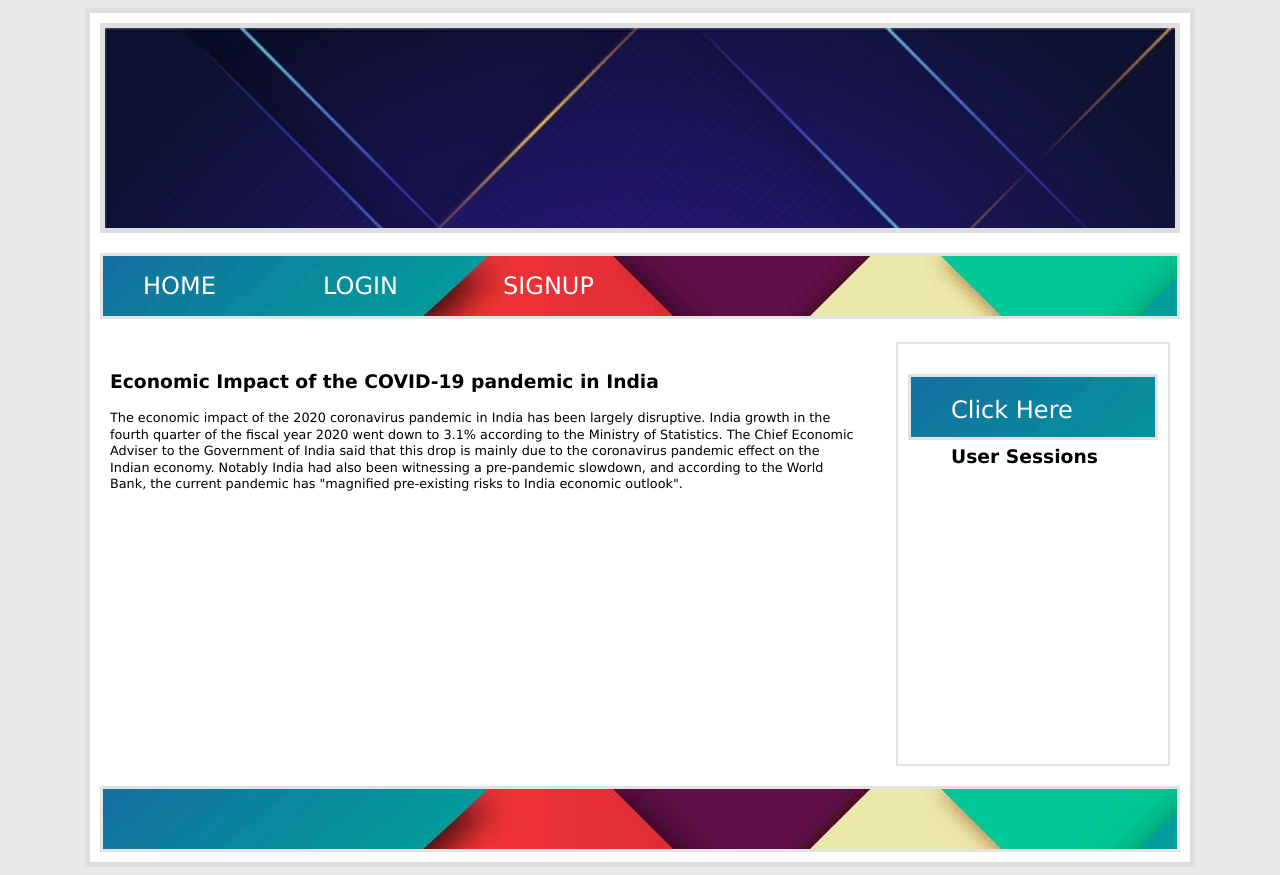
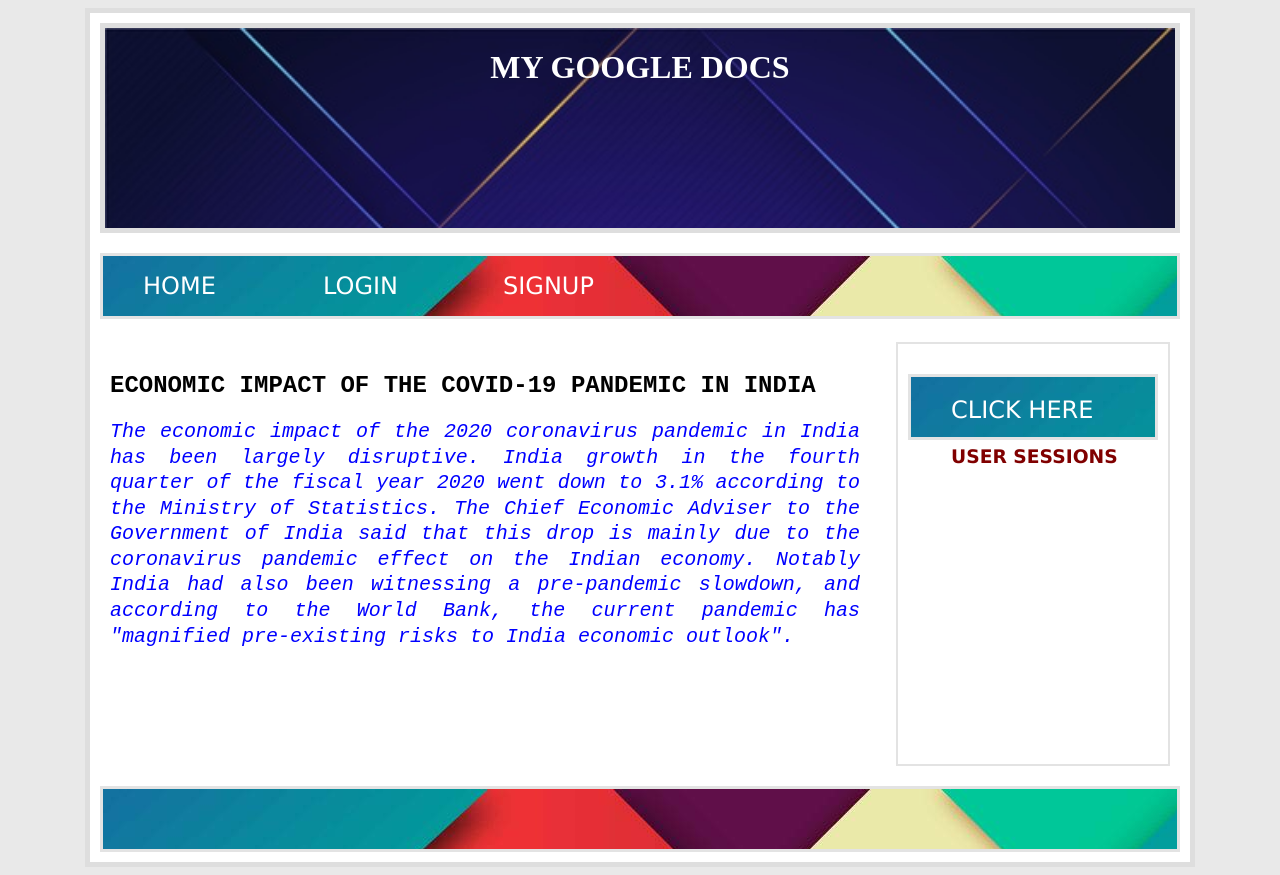
Before and after one commit to a0b1h0i1/Vit_Assignment_First, a PHP site: page /main.php in a window 1280 px wide. Run offline with PHP 8.4, Linux system fonts and the light colour scheme.

Commit message:
My Source code

```diff
--- a/FinalProject/Template.php
+++ b/FinalProject/Template.php
@@ -8,6 +8,7 @@
     <body>
         <div id="wrapper">
             <div id="banner">
+                <h1>My Google Docs</h1>
             </div>
 
             <nav id="navigation">
--- a/FinalProject/css/style.css
+++ b/FinalProject/css/style.css
@@ -6,10 +6,36 @@ body
 
 body p
 {
-    font-size: 0.8em;
+    font-size: 20px;
     line-height: 1.28;
 }
 
+p
+{
+    font-size: 120px;
+    color: blue;
+    font-style: italic;
+    font-family: "Courier New", Courier, monospace;
+    text-align: justify;
+
+
+}
+h1{
+    color:white;
+    font-family: "Times New Roman", Times, serif;
+    text-transform: uppercase;
+    text-align: center;
+}
+h2 {
+  color: black;
+  font-family: "Courier New", Courier, monospace;
+  text-transform: uppercase;
+}
+h3 {
+  color: maroon;
+
+  text-transform: uppercase;
+}
 #wrapper
 {
     width: 1080px;
@@ -72,6 +98,7 @@ footer
 #nav
 {
     list-style: none;
+
 }
 
 #nav ul
--- a/FinalProject/index.php
+++ b/FinalProject/index.php
@@ -3,7 +3,7 @@ $title = "Home";
 $content = '
 <h3></h3>
 <p>
-  Hello the document is here please login to access.<br>
+  Hello! The document is here please login to access.<br>
   Only Registered users can access this part.
 </p>';
 
--- a/FinalProject/login.php
+++ b/FinalProject/login.php
@@ -38,6 +38,8 @@ if(isset($_POST['username'])){
 <body>
  <div class="container">
  <img src="Images/login.png"/>
+ <h3 style="color:white">Registered users Please Enter Username and Password</h3>
+
  <form method = "POST" action="login.php">
  <div class="form-input">
  <input type="text" name="username" placeholder="Enter the User Name"/>
@@ -48,6 +50,8 @@ if(isset($_POST['username'])){
  <input type="submit" type="submit" value="LOGIN" class="btn-login"/>
 
  </form>
+ <p>   </p>
+ <a href="signup.php" style="color:white">If You are new User Then Click Here</a>
  </div>
 </body>
 </html>
--- a/FinalProject/main.php
+++ b/FinalProject/main.php
@@ -5,7 +5,7 @@
 <?php
 $title = "Home";
 $content = '
-<h3 text-align: center>Economic Impact of the COVID-19 pandemic in India</h3>
+<h2 text-align: center>Economic Impact of the COVID-19 pandemic in India</h2>
 <p>
   The economic impact of the 2020 coronavirus
   pandemic in India has been largely disruptive.
@@ -31,6 +31,7 @@ $content = '
     <body>
         <div id="wrapper">
             <div id="banner">
+                <h1>My Google Docs</h1>
             </div>
 
             <nav id="navigation">
@@ -49,7 +50,7 @@ $content = '
             <div id="sidebar">
                     <nav id="navigation">
                 <ul id="nav">
-                    <li><a href="sessions.php">Click Here</a></li>
+                    <li><a href="sessions.php">CLICK HERE</a></li>
                     <h3>User Sessions<h3>
                 </ul>
             </nav>
```
